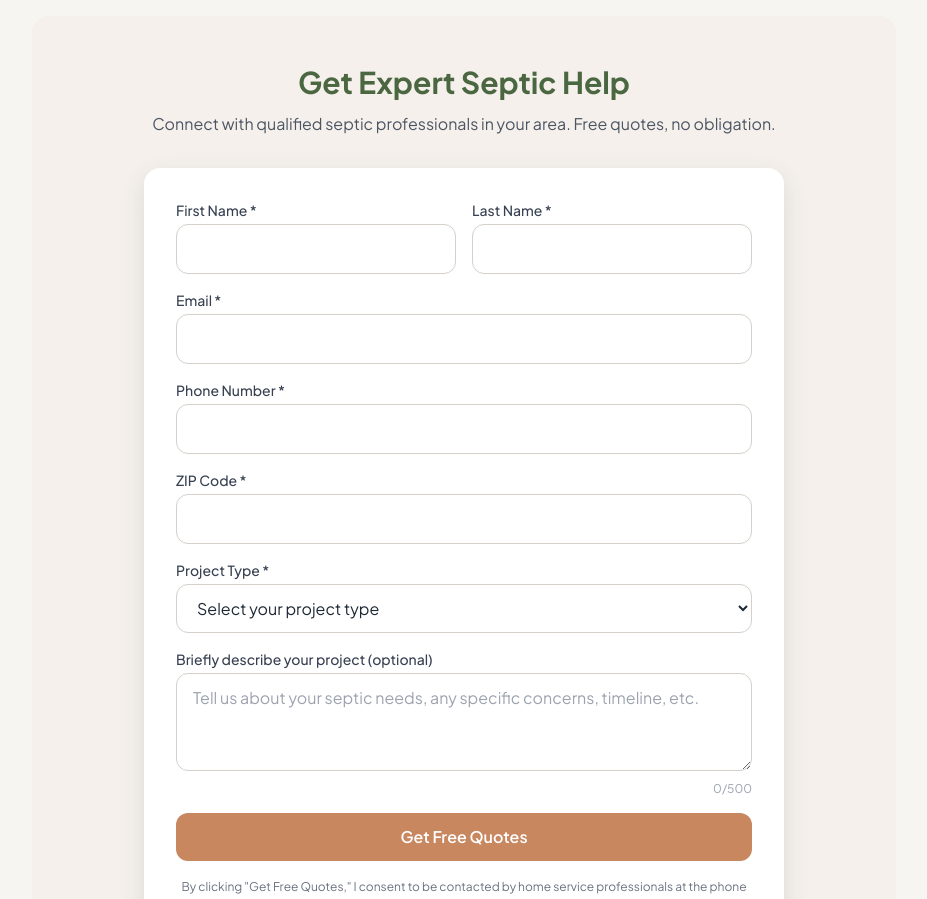
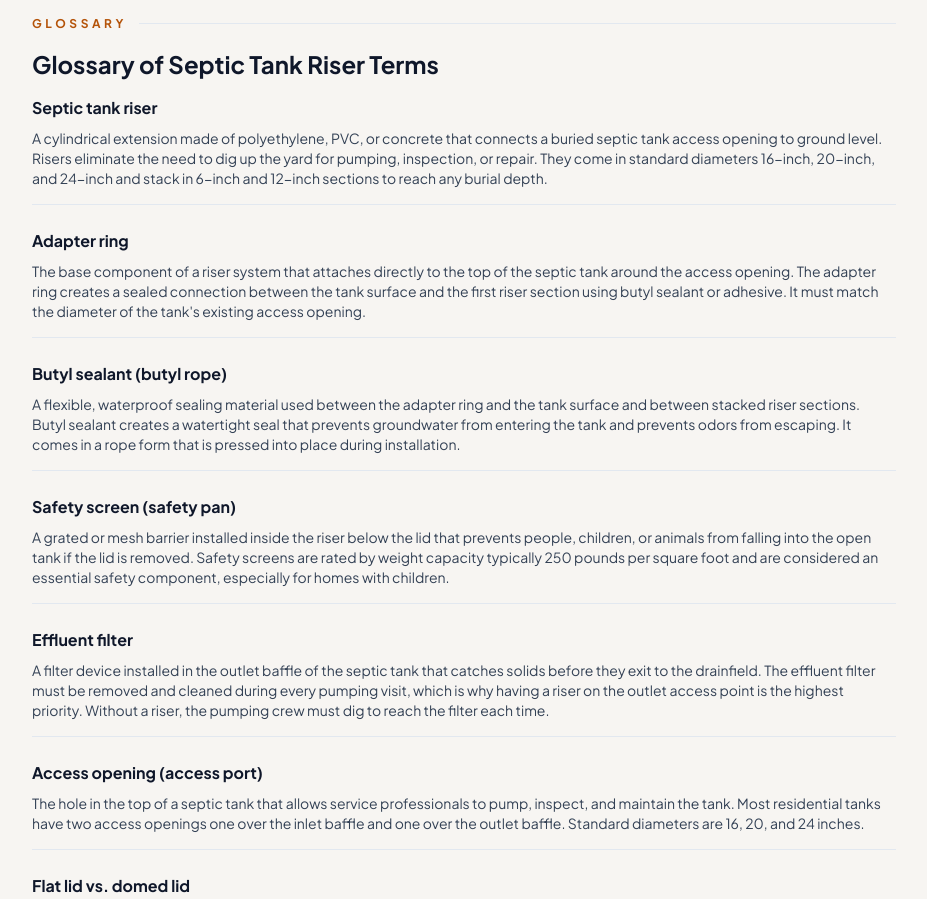
Before and after one commit to thebasementguide2026/theseptic.guide-, a Next.js app: page /reviews/best-septic-tank-risers in a window 1280 px wide. Shown: the part 6680-7579 px from the top of the page, without its empty margins (176-1103 px from the left). Built offline with nearby package versions, Linux system fonts and the light colour scheme.

Commit message:
Add glossary section to best-septic-tank-risers

```diff
--- a/app/reviews/best-septic-tank-risers/page.tsx
+++ b/app/reviews/best-septic-tank-risers/page.tsx
@@ -219,6 +219,41 @@ export default function BestSepticTankRisers() {
             </div>
           </div>
         </div>
+
+                  <div className='mb-16'>
+            <div className='flex items-center space-x-3 mb-4'><span className='text-amber-700 font-bold tracking-[0.3em] text-xs uppercase'>Glossary</span><div className='flex-1 h-px bg-slate-200'></div></div>
+            <h2 className='text-2xl font-bold text-slate-900 mb-4'>Glossary of Septic Tank Riser Terms</h2>
+            <div className='space-y-6'>
+              <div className='border-b border-slate-200 pb-4'>
+                <h3 className='text-base font-bold text-slate-900 mb-2'>Septic tank riser</h3>
+                <p className='text-slate-700 text-sm'>A cylindrical extension made of polyethylene, PVC, or concrete that connects a buried septic tank access opening to ground level. Risers eliminate the need to dig up the yard for pumping, inspection, or repair. They come in standard diameters 16-inch, 20-inch, and 24-inch and stack in 6-inch and 12-inch sections to reach any burial depth.</p>
+              </div>
+              <div className='border-b border-slate-200 pb-4'>
+                <h3 className='text-base font-bold text-slate-900 mb-2'>Adapter ring</h3>
+                <p className='text-slate-700 text-sm'>The base component of a riser system that attaches directly to the top of the septic tank around the access opening. The adapter ring creates a sealed connection between the tank surface and the first riser section using butyl sealant or adhesive. It must match the diameter of the tank&apos;s existing access opening.</p>
+              </div>
+              <div className='border-b border-slate-200 pb-4'>
+                <h3 className='text-base font-bold text-slate-900 mb-2'>Butyl sealant (butyl rope)</h3>
+                <p className='text-slate-700 text-sm'>A flexible, waterproof sealing material used between the adapter ring and the tank surface and between stacked riser sections. Butyl sealant creates a watertight seal that prevents groundwater from entering the tank and prevents odors from escaping. It comes in a rope form that is pressed into place during installation.</p>
+              </div>
+              <div className='border-b border-slate-200 pb-4'>
+                <h3 className='text-base font-bold text-slate-900 mb-2'>Safety screen (safety pan)</h3>
+                <p className='text-slate-700 text-sm'>A grated or mesh barrier installed inside the riser below the lid that prevents people, children, or animals from falling into the open tank if the lid is removed. Safety screens are rated by weight capacity typically 250 pounds per square foot and are considered an essential safety component, especially for homes with children.</p>
+              </div>
+              <div className='border-b border-slate-200 pb-4'>
+                <h3 className='text-base font-bold text-slate-900 mb-2'>Effluent filter</h3>
+                <p className='text-slate-700 text-sm'>A filter device installed in the outlet baffle of the septic tank that catches solids before they exit to the drainfield. The effluent filter must be removed and cleaned during every pumping visit, which is why having a riser on the outlet access point is the highest priority. Without a riser, the pumping crew must dig to reach the filter each time.</p>
+              </div>
+              <div className='border-b border-slate-200 pb-4'>
+                <h3 className='text-base font-bold text-slate-900 mb-2'>Access opening (access port)</h3>
+                <p className='text-slate-700 text-sm'>The hole in the top of a septic tank that allows service professionals to pump, inspect, and maintain the tank. Most residential tanks have two access openings one over the inlet baffle and one over the outlet baffle. Standard diameters are 16, 20, and 24 inches.</p>
+              </div>
+              <div className='border-b border-slate-200 pb-4'>
+                <h3 className='text-base font-bold text-slate-900 mb-2'>Flat lid vs. domed lid</h3>
+                <p className='text-slate-700 text-sm'>The two styles of riser covers. Flat lids sit flush with the ground and are less visible but can collect standing water. Domed lids sit slightly higher and shed rainwater and debris naturally. Both styles are available in green and black to blend with lawn surfaces.</p>
+              </div>
+            </div>
+          </div>
       {/* Lead Form */}
             <section className='py-12 bg-[#F5F0EB] rounded-2xl mt-12'>
               <div className='max-w-2xl mx-auto px-4'>
```
